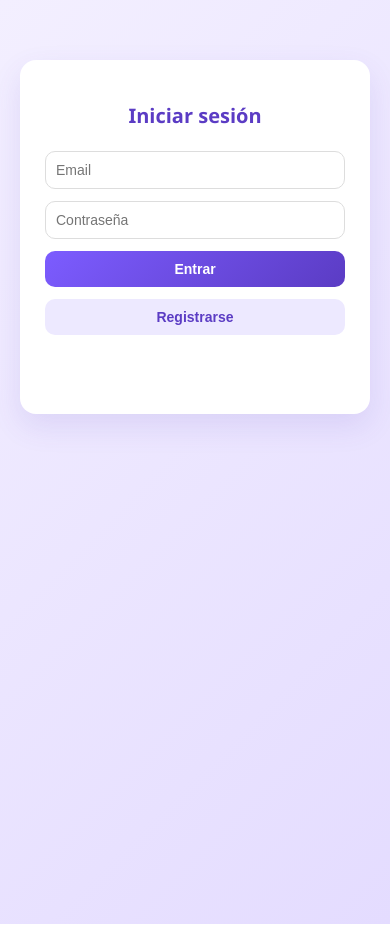
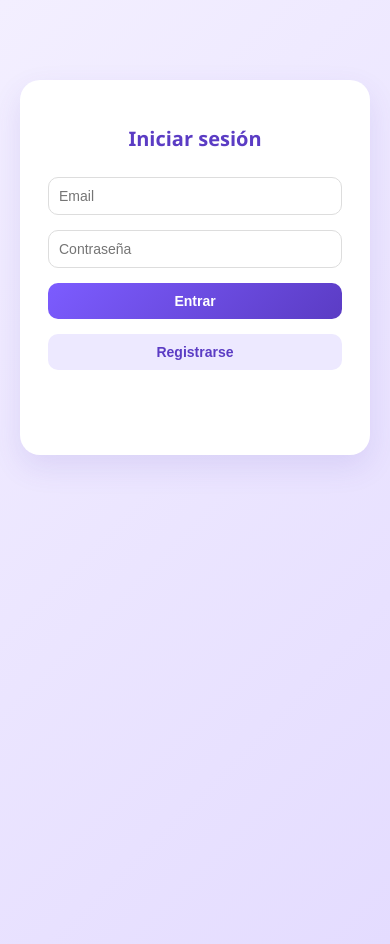
Before and after one commit to ValeSanguinetti/mi-diario-lecturasV2, a website: page index.html in a window 390 px wide. Drawn offline with nearby package versions, Linux system fonts and the light colour scheme.

Commit message:
Proyecto actualizado 04/03/26 16:31

```diff
--- a/css/login.css
+++ b/css/login.css
@@ -7,11 +7,11 @@
   margin: 0;
   font-family: 'Segoe UI', sans-serif;
   background: linear-gradient(135deg, #f3efff, #e4dcff);
-  min-height: 100svh;
+  min-height: 100vh;
   display: flex;
   justify-content: center;
   align-items: center;
-  padding: 20px; /* 👈 clave para que no toque los bordes */
+  padding: 20px;
 }
 .login-card {
   background: #ffffff;
@@ -87,15 +87,17 @@
 /* ===== LOGIN RESPONSIVE ===== */
 
 @media (max-width: 480px) {
-   .login-body {
+    .login-body {
     align-items: flex-start;
-    padding-top: 60px;
+    padding-top: 80px;
   }
-  .login-card {
-    width: 90%;       /* ocupa casi todo el ancho */
-    padding: 25px;    /* menos padding para móviles */
-    gap: 12px;
+   .login-card {
+    width: 100%;
+    max-width: 100%;
+    padding: 28px;
+     border-radius: 20px;
   }
+
 
   .login-card h2 {
     font-size: 20px;  /* título más pequeño */
```
